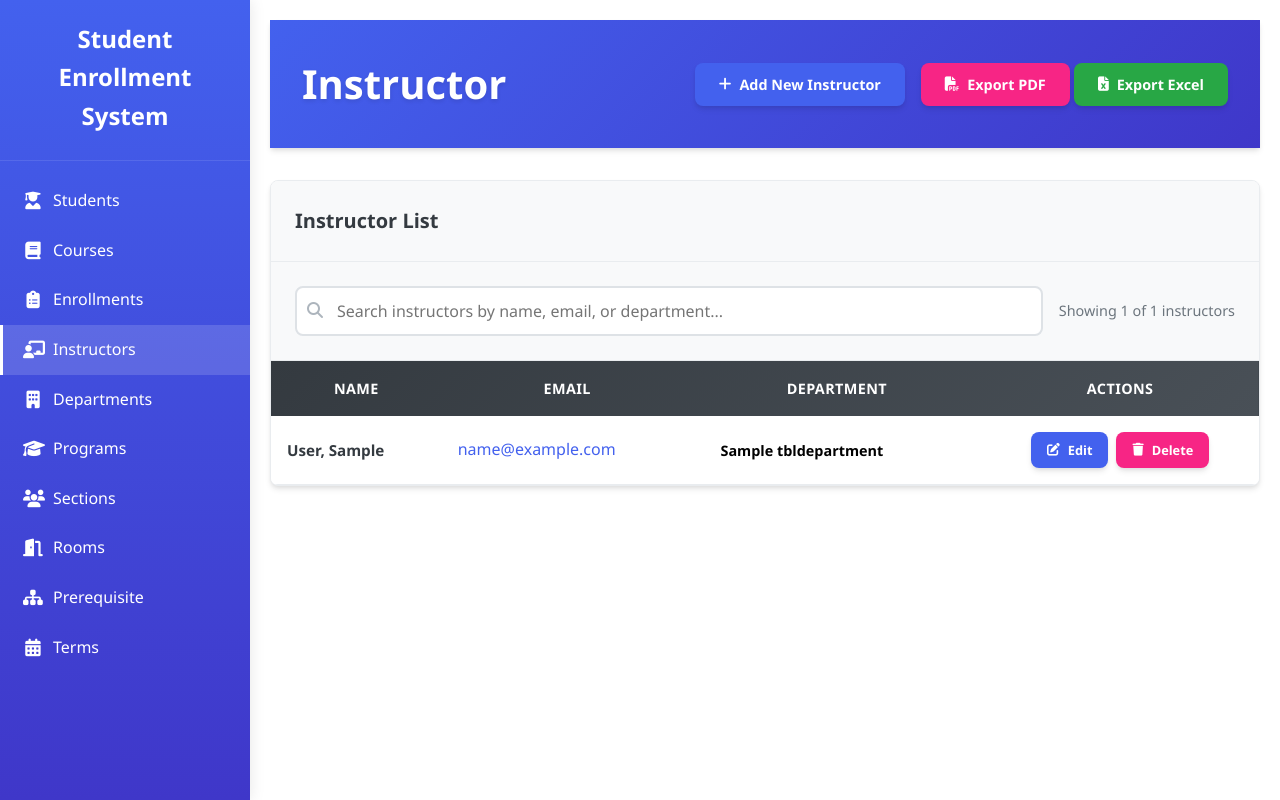
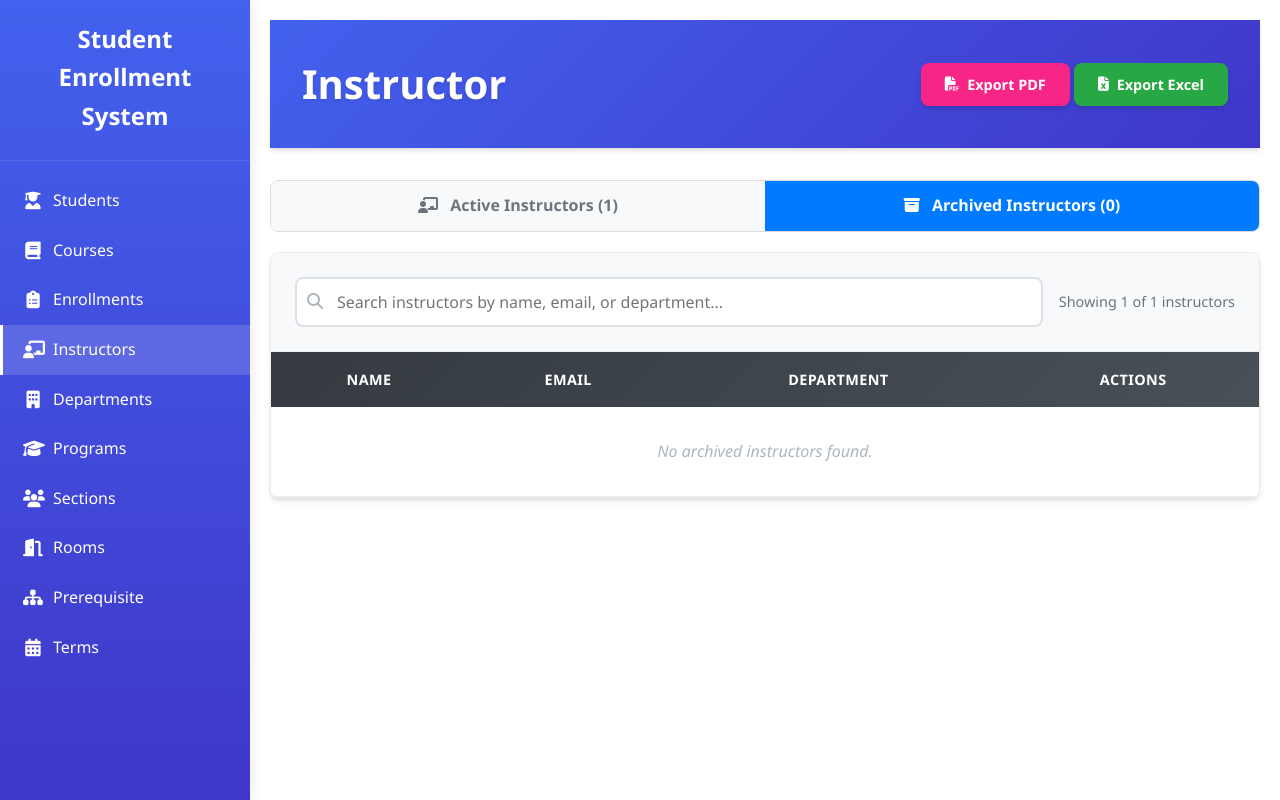
Before and after one commit to ynion-mabeamae/DBA_Student_Enrollment_System, a PHP site: page /student_enrollment_system/includes/instructor.php?page=instructors&show_archived=true in a window 1280 px wide. Run offline with PHP 8.4, Linux system fonts and the light colour scheme; tables that the repository leaves empty or names only in its code hold one stand-in row (values such as "Sample post").

Commit message:
Upload soft delete functionality for instructor

```diff
--- a/student_enrollment_system/includes/instructor.php
+++ b/student_enrollment_system/includes/instructor.php
@@ -59,23 +59,46 @@ if ($_SERVER['REQUEST_METHOD'] == 'POST') {
         exit();
     }
 
+    // SOFT DELETE - Set is_active to false instead of deleting
     if (isset($_POST['delete_instructor'])) {
         $instructor_id = $_POST['instructor_id'];
 
-    $sql = "DELETE FROM tblinstructor WHERE instructor_id = ?";
+        $sql = "UPDATE tblinstructor SET is_active = FALSE WHERE instructor_id = ?";
         $stmt = $conn->prepare($sql);
         $stmt->bind_param("i", $instructor_id);
 
         if ($stmt->execute()) {
-      $_SESSION['message'] = "success::Instructor deleted successfully!";
+            $_SESSION['message'] = "success::Instructor archived successfully!";
         } else {
-      $_SESSION['message'] = "error::Error deleting instructor: " . $conn->error;
+            $_SESSION['message'] = "error::Error archiving instructor: " . $conn->error;
         }
 
-    header("Location: " . $_SERVER['PHP_SELF']);
+        header("Location: " . $_SERVER['PHP_SELF'] . "?page=instructors");
+        exit();
+    }
+
+    // RESTORE INSTRUCTOR functionality
+    if (isset($_POST['restore_instructor'])) {
+        $instructor_id = $_POST['instructor_id'];
+
+        $sql = "UPDATE tblinstructor SET is_active = TRUE WHERE instructor_id = ?";
+        $stmt = $conn->prepare($sql);
+        $stmt->bind_param("i", $instructor_id);
+
+        if ($stmt->execute()) {
+            $_SESSION['message'] = "success::Instructor restored successfully!";
+        } else {
+            $_SESSION['message'] = "error::Error restoring instructor: " . $conn->error;
+        }
+
+        header("Location: " . $_SERVER['PHP_SELF'] . "?page=instructors" . (isset($_GET['show_archived']) ? '&show_archived=true' : ''));
         exit();
     }
 }
+
+// Handle search and show active/archived instructors
+$show_archived = isset($_GET['show_archived']) && $_GET['show_archived'] == 'true';
+$status_condition = $show_archived ? "i.is_active = FALSE" : "i.is_active = TRUE";
 
 // Get instructor data for editing if instructor_id is provided
 $edit_instructor = null;
@@ -97,6 +120,7 @@ $instructors = $conn->query("
     SELECT i.*, d.dept_name
     FROM tblinstructor i
     LEFT JOIN tbldepartment d ON i.dept_id = d.dept_id
+    WHERE $status_condition
     ORDER BY i.instructor_id DESC, i.last_name, i.first_name
 ");
 
@@ -105,6 +129,10 @@ $departments = $conn->query("SELECT * FROM tbldepartment ORDER BY dept_name");
 
 // Count total instructors
 $total_instructors = $instructors->num_rows;
+
+// Count active and archived instructors
+$active_count = $conn->query("SELECT COUNT(*) FROM tblinstructor WHERE is_active = TRUE")->fetch_row()[0];
+$archived_count = $conn->query("SELECT COUNT(*) FROM tblinstructor WHERE is_active = FALSE")->fetch_row()[0];
 ?>
 
 <!DOCTYPE html>
@@ -142,10 +170,6 @@ $total_instructors = $instructors->num_rows;
             <h2>Student Enrollment System</h2>
         </div>
         <div class="sidebar-menu">
-            <!-- <a href="dashboard.php" class="menu-item">
-                <i class="fas fa-tachometer-alt"></i>
-                <span>Dashboard</span>
-            </a> -->
             <a href="student.php" class="menu-item" >
                 <i class="fas fa-user-graduate"></i>
                 <span>Students</span>
@@ -186,13 +210,6 @@ $total_instructors = $instructors->num_rows;
                 <i class="fas fa-calendar-alt"></i>
                 <span>Terms</span>
             </a>
-            <!-- Logout Item -->
-            <!-- <div class="logout-item">
-                <a href="?logout=true" class="menu-item" onclick="return confirm('Are you sure you want to logout?')">
-                    <i class="fas fa-sign-out-alt"></i>
-                    <span>Logout</span>
-                </a>
-            </div> -->
         </div>
     </div>
 
@@ -200,12 +217,12 @@ $total_instructors = $instructors->num_rows;
     <div class="page-header">
       <h1>Instructor</h1>
       <div class="header-actions">
+        <?php if (!$show_archived): ?>
         <button class="btn btn-primary" id="openInstructorModal">
           <i class="fas fa-plus"></i>
           Add New Instructor
         </button>
-      </div>
-
+        <?php endif; ?>
 
         <!-- Export Buttons -->
         <div class="export-buttons">
@@ -217,8 +234,22 @@ $total_instructors = $instructors->num_rows;
           </button>
         </div>
       </div>
+    </div>
+
+    <!-- Instructor Status Toggle -->
+    <div class="instructor-status-toggle no-print">
+        <a href="?page=instructors" class="status-btn <?php echo !$show_archived ? 'active' : ''; ?>">
+            <i class="fas fa-chalkboard-teacher"></i>
+            Active Instructors (<?php echo $active_count; ?>)
+        </a>
+        <a href="?page=instructors&show_archived=true" class="status-btn <?php echo $show_archived ? 'active' : ''; ?>">
+            <i class="fas fa-archive"></i>
+            Archived Instructors (<?php echo $archived_count; ?>)
+        </a>
+    </div>
 
       <!-- Instructor Modal -->
+    <?php if (!$show_archived): ?>
     <div id="instructorModal" class="modal">
       <div class="modal-content">
         <div class="modal-header">
@@ -282,10 +313,10 @@ $total_instructors = $instructors->num_rows;
         </div>
       </div>
     </div>
+    <?php endif; ?>
 
     <!-- Instructors Table -->
     <div class="table-container">
-      <h2>Instructor List</h2>
 
       <!-- Search and Filters -->
       <div class="search-container">
@@ -304,10 +335,10 @@ $total_instructors = $instructors->num_rows;
       <!-- Delete Confirmation Dialog -->
       <div class="delete-confirmation" id="deleteConfirmation">
         <div class="confirmation-dialog">
-          <h3>Delete Instructor</h3>
-          <p id="deleteMessage">Are you sure you want to delete this instructor? This action cannot be undone.</p>
+          <h3><?php echo $show_archived ? 'Restore Instructor' : 'Delete Instructor'; ?></h3>
+          <p id="deleteMessage">Are you sure you want to <?php echo $show_archived ? 'restore' : 'delete'; ?> this instructor?</p>
           <div class="confirmation-actions">
-            <button class="confirm-delete" id="confirmDelete">Yes</button>
+            <button class="confirm-delete" id="confirmDelete">Yes, <?php echo $show_archived ? 'Restore' : 'Delete'; ?></button>
             <button class="cancel-delete" id="cancelDelete">Cancel</button>
           </div>
         </div>
@@ -316,7 +347,7 @@ $total_instructors = $instructors->num_rows;
       <!-- Hidden delete form -->
       <form method="POST" id="deleteInstructorForm" style="display: none;">
         <input type="hidden" name="instructor_id" id="deleteInstructorId">
-        <input type="hidden" name="delete_instructor" value="1">
+        <input type="hidden" name="<?php echo $show_archived ? 'restore_instructor' : 'delete_instructor'; ?>" value="1">
       </form>
 
       <table>
@@ -325,7 +356,7 @@ $total_instructors = $instructors->num_rows;
             <th>Name</th>
             <th>Email</th>
             <th>Department</th>
-            <th>Actions</th>
+            <th class="no-print">Actions</th>
           </tr>
         </thead>
         <tbody>
@@ -334,7 +365,7 @@ $total_instructors = $instructors->num_rows;
               $instructors->data_seek(0);
               while($instructor = $instructors->fetch_assoc()):
           ?>
-          <tr>
+          <tr data-instructor-id="<?php echo $instructor['instructor_id']; ?>" class="<?php echo $show_archived ? 'archived-instructor' : ''; ?>">
             <td>
               <div class="instructor-info">
                 <div class="instructor-name"><?php echo htmlspecialchars($instructor['last_name'] . ', ' . $instructor['first_name']); ?></div>
@@ -354,7 +385,18 @@ $total_instructors = $instructors->num_rows;
                   <span class="no-dept">Not Assigned</span>
               <?php endif; ?>
             </td>
-            <td class="actions">
+            <td class="actions no-print">
+                <?php if ($show_archived): ?>
+                    <!-- Only show Restore button for archived instructors -->
+                    <form method="POST" style="display: inline;">
+                        <input type="hidden" name="instructor_id" value="<?php echo $instructor['instructor_id']; ?>">
+                        <button type="submit" name="restore_instructor" class="btn btn-success">
+                            <i class="fas fa-trash-restore"></i>
+                            Restore
+                        </button>
+                    </form>
+                <?php else: ?>
+                    <!-- Show Edit and Delete buttons for active instructors -->
                     <a href="?edit_id=<?php echo $instructor['instructor_id']; ?>" class="btn btn-edit">
                         <i class="fas fa-edit"></i>
                         Edit
@@ -365,6 +407,7 @@ $total_instructors = $instructors->num_rows;
                         <i class="fas fa-trash"></i>
                         Delete
                     </button>
+                <?php endif; ?>
             </td>
           </tr>
             <?php
@@ -374,7 +417,11 @@ $total_instructors = $instructors->num_rows;
             <tr>
               <td colspan="4" style="text-align: center; padding: 2rem;">
                 <div style="color: var(--gray-500); font-style: italic;">
+                  <?php if ($show_archived): ?>
+                    No archived instructors found.
+                  <?php else: ?>
                     No instructors found. Click "Add New Instructor" to get started.
+                  <?php endif; ?>
                 </div>
               </td>
             </tr>
@@ -384,9 +431,38 @@ $total_instructors = $instructors->num_rows;
     </div>
   </div>
 
+    <script src="../script/instructor.js"></script>
+    <script>
+        // Pass PHP data to JavaScript
+        const isEditing = <?php echo $edit_instructor ? 'true' : 'false'; ?>;
+        const showArchived = <?php echo $show_archived ? 'true' : 'false'; ?>;
 
+        // Initialize the application
+        document.addEventListener('DOMContentLoaded', function() {
+            if (typeof InstructorManager !== 'undefined') {
+                InstructorManager.init(isEditing, showArchived);
+            }
+        });
 
+        // Export data function
+        function exportData(type) {
+            // Get current filter parameters
+            const urlParams = new URLSearchParams(window.location.search);
+            const showArchived = urlParams.get('show_archived') === 'true';
 
-    <script src="../script/instructor.js"></script>
+            // Build export URL
+            let exportUrl = `instructor_export_${type}.php?`;
+
+            if (showArchived) {
+                exportUrl += 'show_archived=true&';
+            }
+
+            // Remove trailing & or ?
+            exportUrl = exportUrl.replace(/[&?]$/, '');
+
+            // Open export in new window
+            window.open(exportUrl, '_blank');
+        }
+    </script>
 </body>
 </html>
--- a/student_enrollment_system/styles/instructor.css
+++ b/student_enrollment_system/styles/instructor.css
@@ -74,6 +74,58 @@ body {
     gap: 1rem;
     align-items: center;
     flex-wrap: wrap;
+}
+
+/* Instructor Status Toggle */
+.instructor-status-toggle {
+    display: flex;
+    margin-bottom: 20px;
+    border-radius: 8px;
+    overflow: hidden;
+    border: 1px solid #ddd;
+    max-width: 1500px;
+}
+
+.status-btn {
+    flex: 1;
+    padding: 12px 20px;
+    text-align: center;
+    background: #f8f9fa;
+    color: #6c757d;
+    text-decoration: none;
+    border: none;
+    cursor: pointer;
+    transition: all 0.3s ease;
+    font-weight: 600;
+}
+
+.status-btn:hover {
+    background: #e9ecef;
+}
+
+.status-btn.active {
+    background: #007bff;
+    color: white;
+}
+
+.status-btn i {
+    margin-right: 8px;
+}
+
+/* Style for archived instructors */
+.archived-instructor {
+    background-color: #f8f9fa;
+    opacity: 0.7;
+}
+
+.archived-instructor td {
+    color: #6c757d;
+    font-style: italic;
+}
+
+/* Ensure the table container has proper spacing */
+.table-container {
+    margin-top: 0;
 }
 
 /* Buttons */
```
Also changed, not shown: student_enrollment_system/script/instructor.js (+27 -17 lines). Lines whose indentation alone changed are shown as unchanged.
